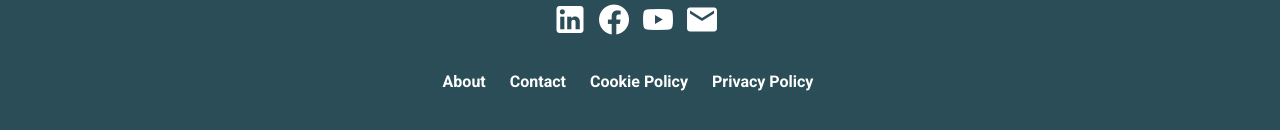
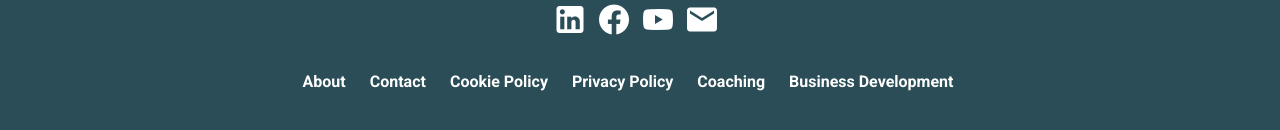
Before and after one commit to craiglaws/GWC, a Nuxt app: page / in a window 1280 px wide. Shown: the part 5059-5189 px from the top of the page. Built offline with nearby package versions, Linux system fonts and the light colour scheme.

Commit message:
change links

```diff
--- a/components/Footer.vue
+++ b/components/Footer.vue
@@ -67,6 +67,14 @@ export default {
           text: 'Privacy Policy',
           path: '/privacy-policy'
         },
+         {
+          text: 'Coaching',
+          path: '/coaching'
+        },
+        {
+          text: 'Business Development',
+          path: '/business-development'
+        }
       ],
     }
   }
--- a/layouts/default.vue
+++ b/layouts/default.vue
@@ -1,7 +1,7 @@
 <template>
   <v-app style="overflow: hidden">
     <HeaderMain />
-    <NavDrawer />
+    <!-- <NavDrawer /> -->
     <v-main>
       <v-container fluid class="pa-0">
         <nuxt />
```
